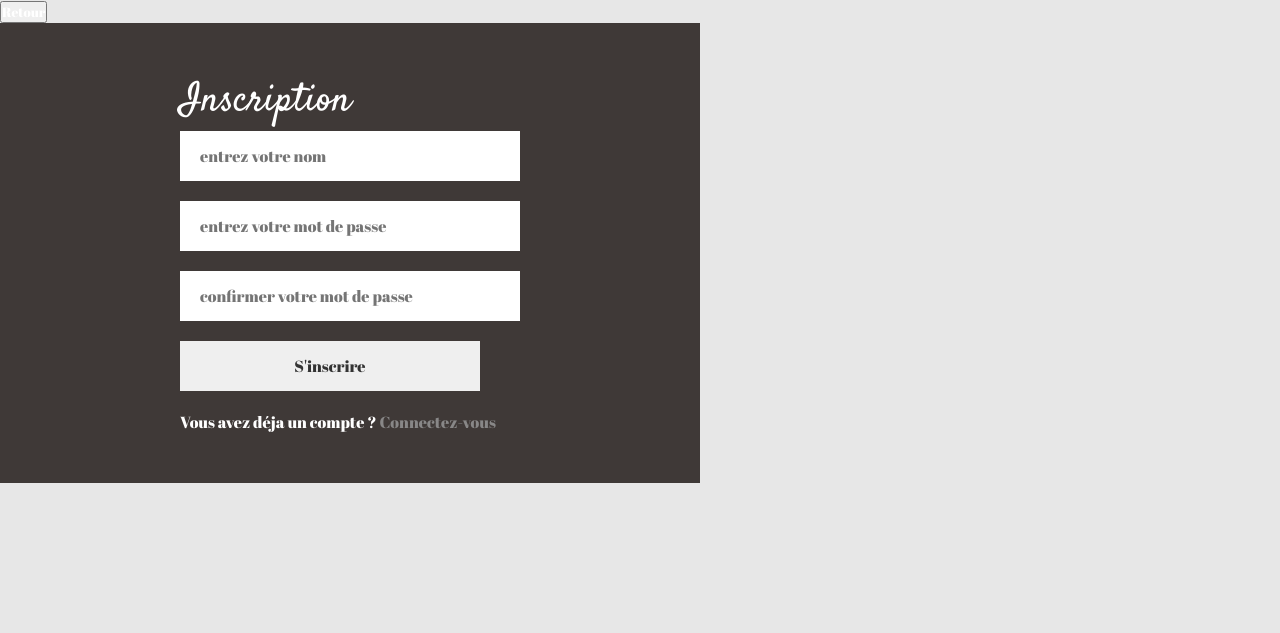
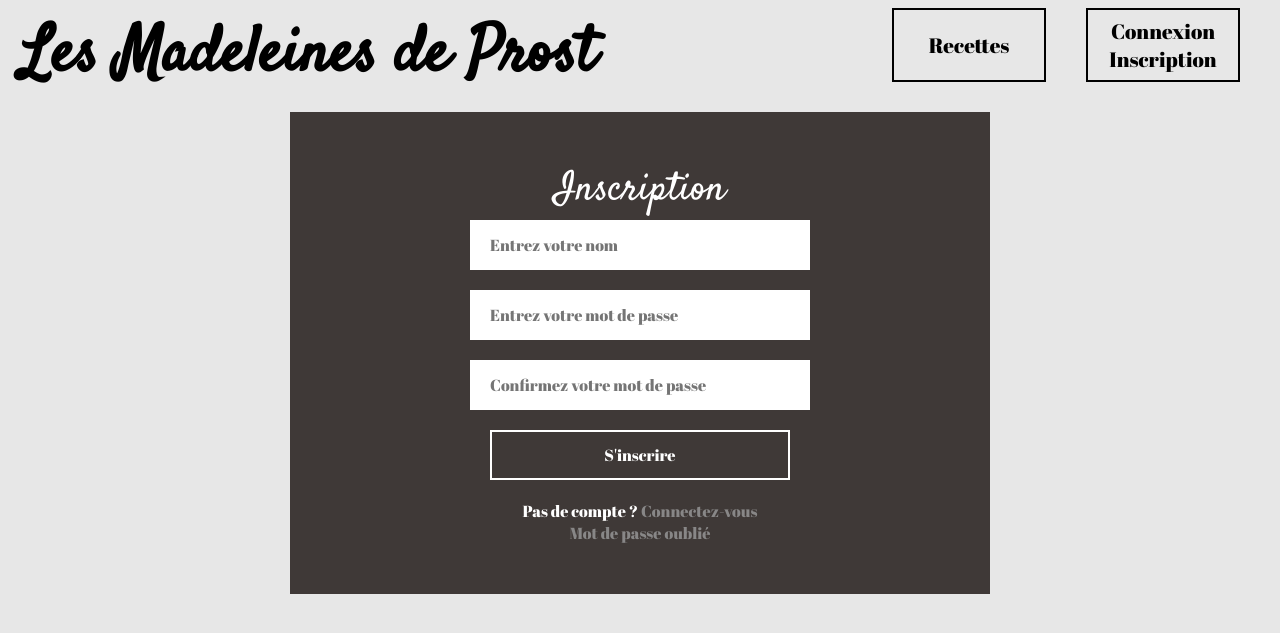
Before and after one commit to JulesVolpei/projetWeb, a PHP site: page /inscription.html in a window 1280 px wide. Shown: the top 633 px of the page. Run offline with PHP 8.4, Linux system fonts and the light colour scheme.

Commit message:
Amélioration du formulaire

```diff
--- a/css/accueil.css
+++ b/css/accueil.css
@@ -25,6 +25,7 @@ h1{
     font-family: 'Satisfy', cursive;
     font-size: 4em;
 }
+
 
 nav{
     width: auto;
--- a/index.html
+++ b/index.html
@@ -8,9 +8,12 @@
     <title>Accueil</title>
 </head>
 <body>
+
     <header>
 
-        <h1>Les Madeleines de Prost</h1>
+        <a href="index.html">
+            <h1>Les Madeleines de Prost</h1>
+        </a>
         <nav id="navbar" class="nav">
             <a id="onglet" href="recette.html"> <!-- A changer !!! -->
                 <button>
--- a/inscription.html
+++ b/inscription.html
@@ -4,44 +4,44 @@
     <meta charset="UTF-8">
     <meta http-equiv="X-UA-Compatible" content="IE=edge">
     <meta name="viewport" content="width=device-width, initial-scale=1.0">
+    <link rel="stylesheet" href="css/accueil.css">
     <link rel="stylesheet" href="css/formulaire.css">
     <title>Inscription</title>
 </head>
 <body>
 
-    <div>
+    <header>
+
         <a href="index.html">
-            <button class="boutonRetour">
-                Retour
-            </button>
+            <h1>Les Madeleines de Prost</h1>
         </a>
-    </div>
+        <nav id="navbar" class="nav">
+            <a id="onglet" href="recette.html"> <!-- A changer !!! -->
+                <button>
+                    Recettes
+                </button>
+            </a>
+            <a id="onglet" href="connexion.html"> <!-- A changer !!! -->
+                <button>
+                    Connexion <br> Inscription
+                </button>
+            </a>
+            <a class="icon" onclick="myFunction()">&#9776;</a>
+        </nav>
 
-    <div class="conteneur">
+    </header>
+    <section>
         <form>
-            <div class="form inscription" id="inscription">
-                <span class="titre"> Inscription </span>
-
-                <div class="champ-saisie">
-                    <input type="text" name="nom" placeholder="entrez votre nom">
-                </div>
-                <div class="champ-saisie">
-                    <input type="text" name="mdp" placeholder="entrez votre mot de passe">
-                </div>
-                <div class="champ-saisie">
-                    <input type="text" name="confirmerMdp" placeholder="confirmer votre mot de passe">
-                </div>
-                <div class="champ-saisie bouton">
-                    <input type="submit" name="connexion" value="S'inscrire">
-                </div>
-                <div class="connexion-inscription">
-                    <span class="text"> Vous avez déja un compte ?
-                        <a href="connexion.html" class="texte inscription-lien"> Connectez-vous </a>
-                    </span>
-                </div>
-
-            </div>
-        </form>
-    </div>
+            <span class="titre"> Inscription </span>
+            <input type="text" name="nom" placeholder="Entrez votre nom">
+            <input type="text" name="mdp" placeholder="Entrez votre mot de passe">
+            <input type="text" name="mdpconfirm" placeholder="Confirmez votre mot de passe">
+            <input type="submit" name="connexion" class="connexion" value="S'inscrire">
+            <span class="text">Pas de compte ?
+                <a href="connexion.html" class="texte inscription-lien">Connectez-vous</a>
+            </span>
+            <a href="motDePasseOublie.html" class="texte motDePasseOublie">Mot de passe oublié </a>
+        <form>
+    </section>
 </body>
 </html>
```
Also changed, not shown: connexion.html (+7 -5 lines).
